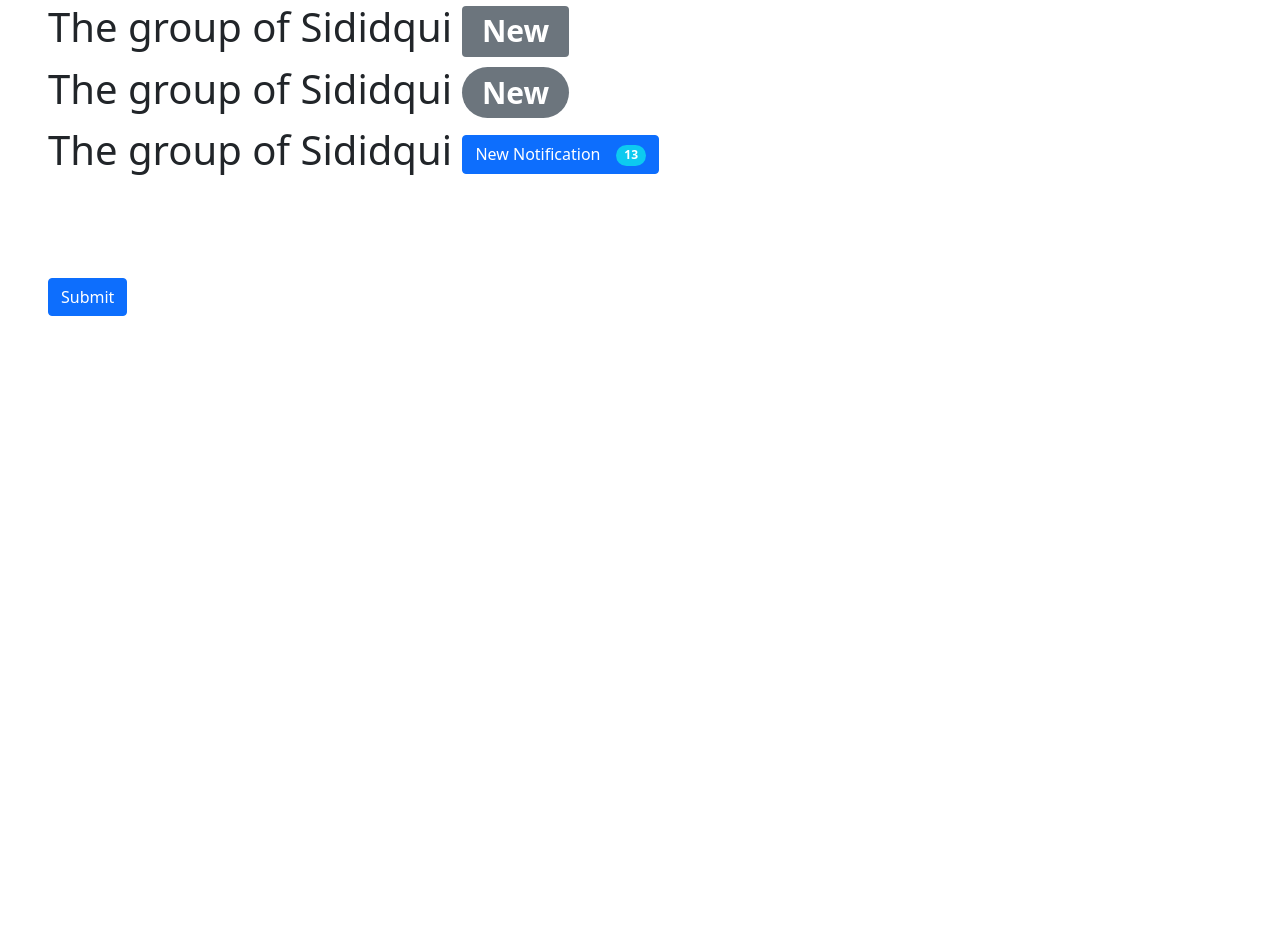
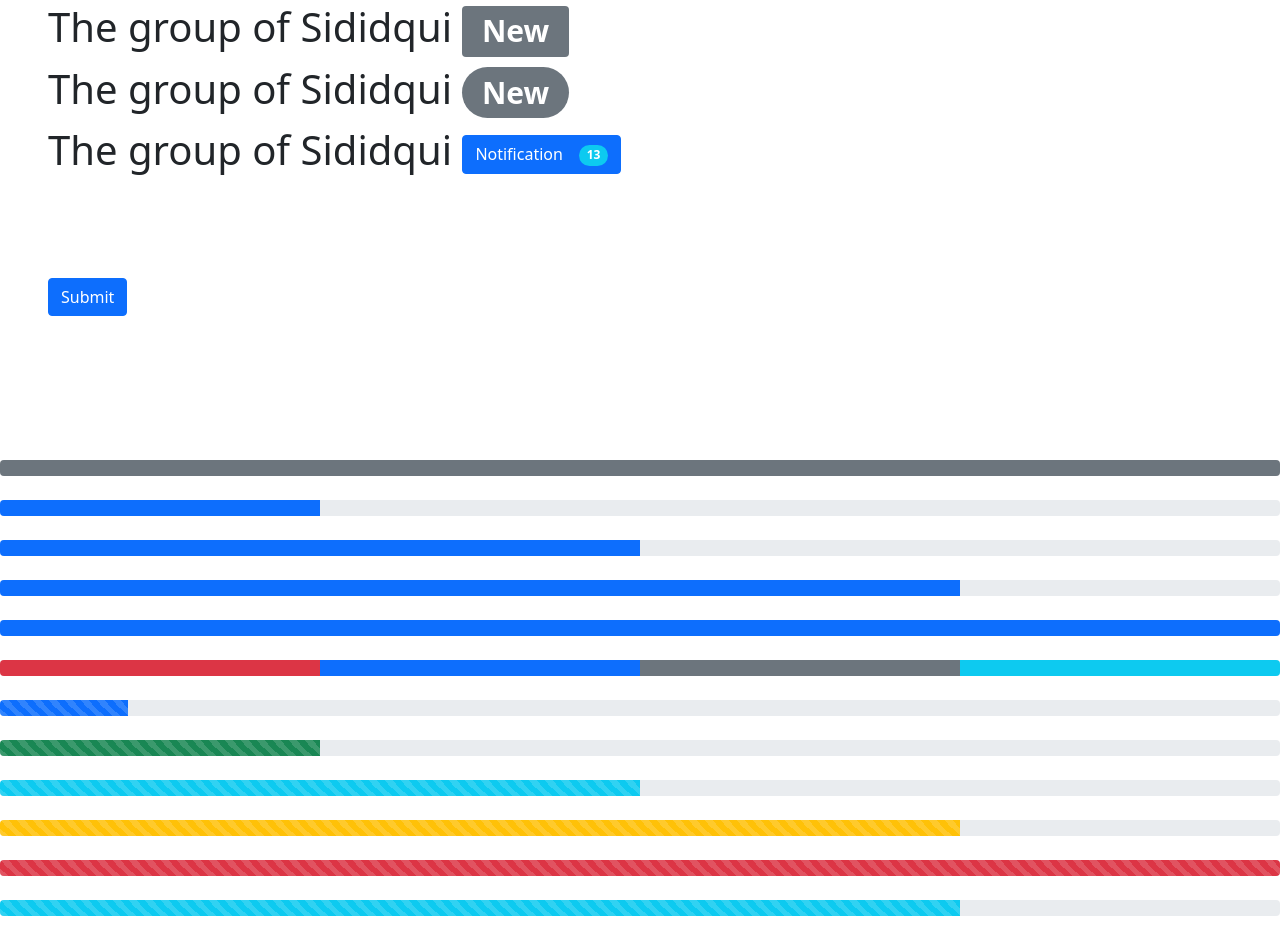
Before and after one commit to tanjirul707/Carousel-With-Anis-bost-2, a plain HTML site: page index.html in a window 1280 px wide. Shown: the part 953-1893 px from the top of the page. Before the commit the page ends 1317 px from the top, so only its background shows below. Drawn offline with Linux system fonts and the light colour scheme.

Commit message:
tutorial20 finished

```diff
--- a/index.html
+++ b/index.html
@@ -81,7 +81,7 @@
     <div class="p-5">
         <h1>The group of Sididqui <span class="badge bg-secondary">New</span> </h1>
         <h1>The group of Sididqui <span class="badge bg-secondary rounded-pill">New</span> </h1>
-        <h1>The group of Sididqui <button class="btn btn-primary">New Notification<span
+        <h1>The group of Sididqui <button class="btn btn-primary">Notification<span
                     class="badge bg-info rounded-pill ms-3">13</span> </h1>
         </button>
 
@@ -101,23 +101,88 @@
 
 
 
+    <br><br><br><br>
+    <!-- Bootstrap5 Bangla Tutorial 20 : progress start here -->
 
-    <!-- Bootstrap5 Bangla Tutorial 20 : progress start here -->
+    <div class="progress">
+        <div class="progress-bar bg-secondary w-100"></div>
+    </div>
+    <br>
+    <div class="progress">
+        <div class="progress-bar bg-primary w-25"></div>
+    </div>
+    <br>
+    <div class="progress">
+        <div class="progress-bar bg-primary w-50"></div>
+    </div>
+    <br>
+    <div class="progress">
+        <div class="progress-bar bg-primary w-75"></div>
+    </div>
+
+    <br>
+    <div class="progress">
+        <div class="progress-bar bg-primary w-100" role="progressbar" aria-valuenow="25" aria-valuemax="100"
+            aria-valuemin="25">
+        </div>
+
+    </div>
 
 
 
+    <br>
+
+    <div class="progress">
+        <div class="progress-bar bg-danger w-25" role="progressbar" aria-valuenow="25" aria-valuemax="100"
+            aria-valuemin="25">
+
+        </div>
+        <div class="progress-bar bg-primary w-25" role="progressbar" aria-valuenow="25" aria-valuemax="100"
+            aria-valuemin="25">
+        </div>
+
+        <div class="progress-bar bg-secondary w-25" role="progressbar" aria-valuenow="25" aria-valuemax="100"
+            aria-valuemin="25">
+        </div>
+
+        <div class="progress-bar bg-info w-25" role="progressbar" aria-valuenow="25">
 
 
 
+        </div>
+    </div>
+
+<br>
 
 
 
+<div class="progress">
+    <div class="progress-bar progress-bar-striped" role="progressbar" style="width: 10%" aria-valuenow="10" aria-valuemin="0" aria-valuemax="100"></div>
+  </div><br>
+  <div class="progress">
+    <div class="progress-bar progress-bar-striped bg-success" role="progressbar" style="width: 25%" aria-valuenow="25" aria-valuemin="0" aria-valuemax="100"></div>
+  </div><br>
+  <div class="progress">
+    <div class="progress-bar progress-bar-striped bg-info" role="progressbar" style="width: 50%" aria-valuenow="50" aria-valuemin="0" aria-valuemax="100"></div>
+  </div><br>
+  <div class="progress">
+    <div class="progress-bar progress-bar-striped bg-warning" role="progressbar" style="width: 75%" aria-valuenow="75" aria-valuemin="0" aria-valuemax="100"></div>
+  </div><br>
+  <div class="progress">
+    <div class="progress-bar progress-bar-striped bg-danger" role="progressbar" style="width: 100%" aria-valuenow="100" aria-valuemin="0" aria-valuemax="100"></div>
+  </div>
+
+<br>
+
+<div class="progress">
+    <div class="progress-bar bg-info progress-bar-striped progress-bar-animated" role="progressbar" aria-valuenow="75" aria-valuemin="0" aria-valuemax="100" style="width: 75%"></div>
+  </div>
+
+<br>
 
 
 
-
-
-
+   <!-- Bootstrap5 Bangla Tutorial 20 : badge ends here -->
 
 
 
```
Also changed, not shown: im-1.jpg (deleted), im-2.jpg (deleted), im-3.jpg (deleted).
